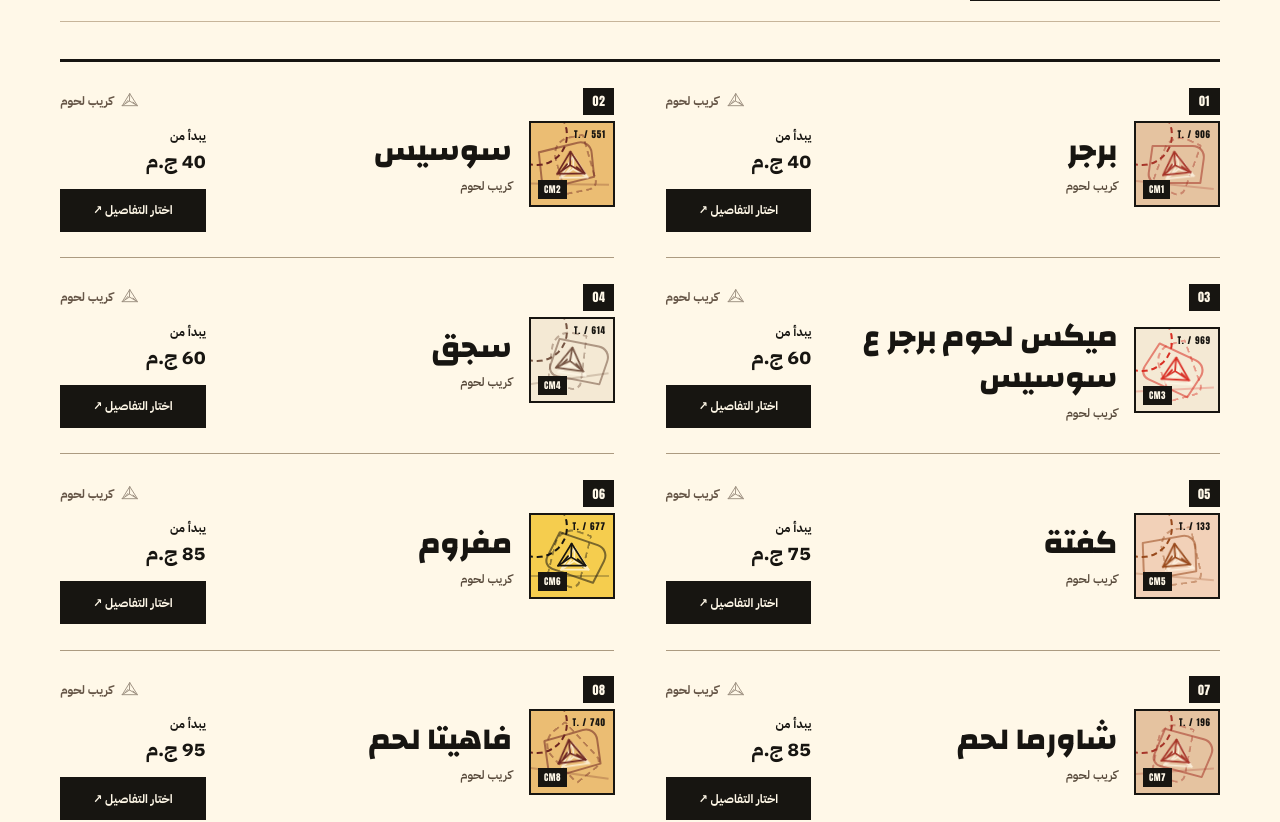
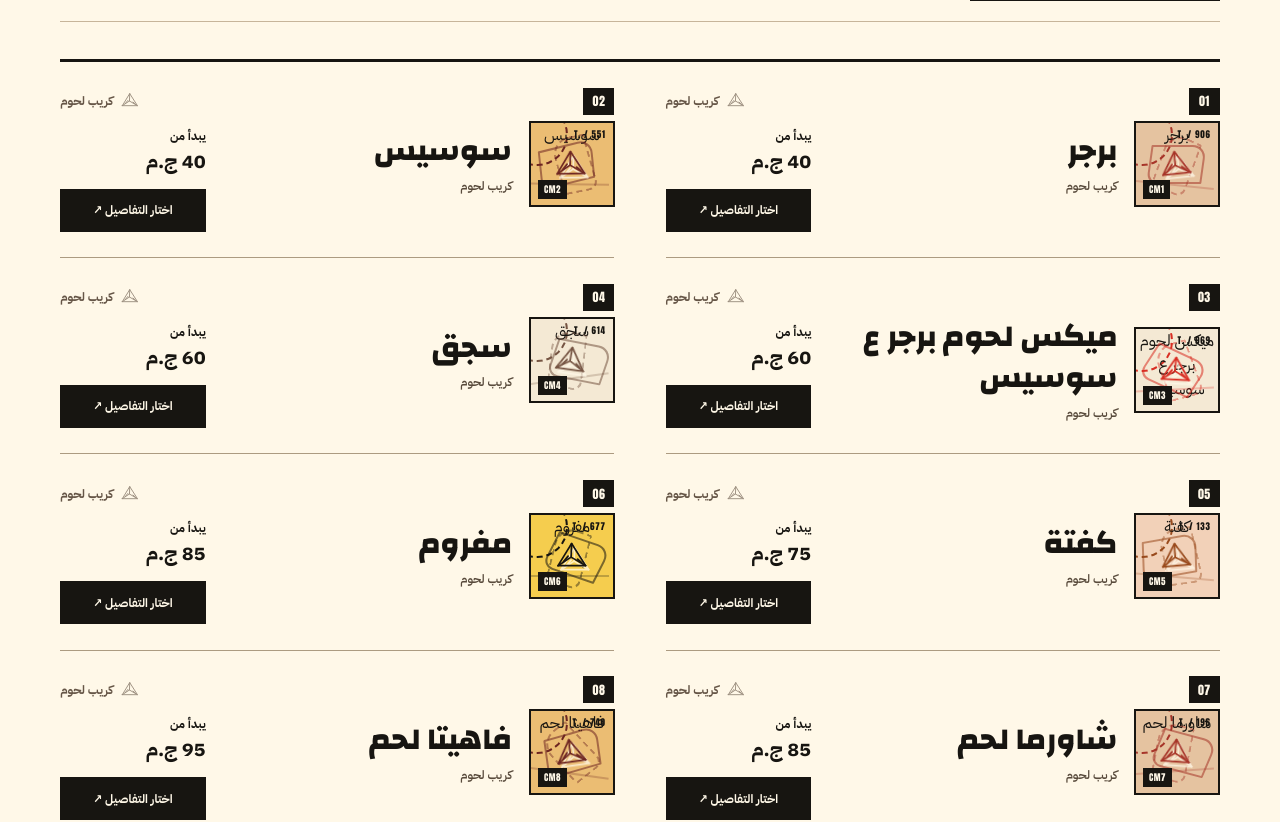
Before and after one commit to omarkhair70-droid/tuscanini-ordering-system, a Next.js app: page /menu in a window 1280 px wide. Shown: the part 1567-2389 px from the top of the page. Built offline with nearby package versions, Linux system fonts and the light colour scheme.

Commit message:
refine(menu-art): add actual Arabic product name as large distinctive typography within each illustrated food print

```diff
--- a/components/rebirth/product-artwork.tsx
+++ b/components/rebirth/product-artwork.tsx
@@ -53,6 +53,7 @@ export function ProductArtwork({item,size='compact',className=''}:Props){
       <MaterialGlyph name={categoryMaterialGlyph(item.categorySlug)} size={size==='large'?108:64}
         className="t-product-art__glyph" />
     </div>
+    <span className="t-product-art__item-name" aria-hidden="true">{item.name}</span>
     <span className="t-product-art__serial" aria-hidden="true" dir="ltr">{item.id.toUpperCase()}</span>
     <span className="t-product-art__caption">رسم تعبيري / مش صورة للصنف</span>
   </div>;
```
